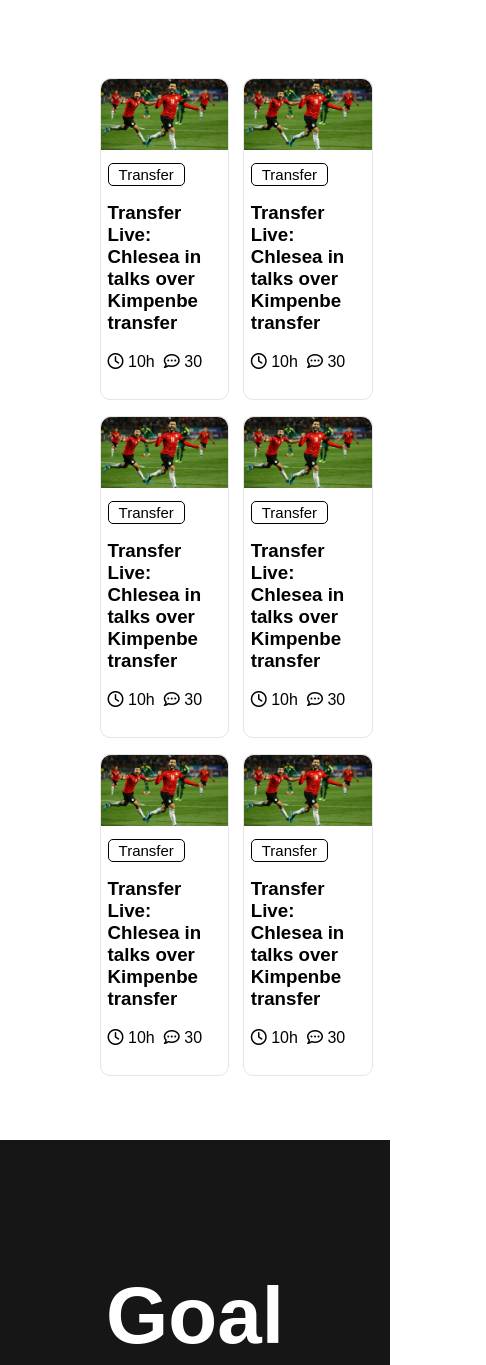
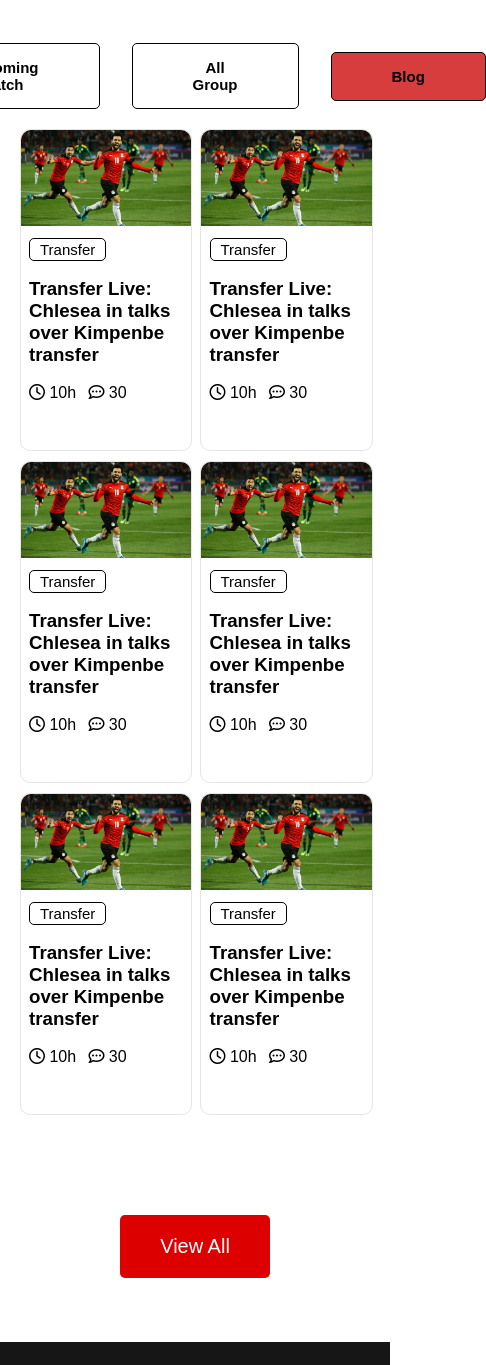
Before and after one commit to ayubparvej/world-cup, a plain HTML site: page index.html in a window 390 px wide. Shown: the part 500-1865 px from the top of the page, 486 px wide, since content can reach past the window. Drawn offline with Linux system fonts and the light colour scheme.

Commit message:
tab responsibe is done

```diff
--- a/index.html
+++ b/index.html
@@ -147,6 +147,124 @@
             </div>
         </div>
     </main>
+
+
+    <!-- design for tab -->
+
+    <div class="tab-card">
+        <div class="f-card">Upcoming Match</div>
+        <div class="f-card">All Group</div>
+        <div class="f-card blog-card">Blog</div>
+    </div>
+
+    <div class="tab-blogs">
+        <div class="blog">
+
+            <div class="blog-image">
+                <img src="/assets/Blog Image.png" alt="" class="blog-image">
+            </div>
+
+            <div class="blog-info">
+                <a class="b-button">Transfer</a>
+                <h3>Transfer Live: Chlesea in talks over Kimpenbe transfer</h3>
+
+                <div class="comment"><span><i class="fa-regular fa-clock"></i>
+
+                        10h</span><span><i class="fa-regular fa-comment-dots"></i>
+                        30</span>
+                </div>
+            </div>
+        </div>
+        <div class="blog">
+
+            <div class="blog-image">
+                <img src="/assets/Blog Image.png" alt="" class="blog-image">
+            </div>
+
+            <div class="blog-info">
+                <a class="b-button">Transfer</a>
+                <h3>Transfer Live: Chlesea in talks over Kimpenbe transfer</h3>
+
+                <div class="comment"><span><i class="fa-regular fa-clock"></i>
+
+                        10h</span><span><i class="fa-regular fa-comment-dots"></i>
+                        30</span>
+                </div>
+            </div>
+        </div>
+        <div class="blog">
+
+            <div class="blog-image">
+                <img src="/assets/Blog Image.png" alt="" class="blog-image">
+            </div>
+
+            <div class="blog-info">
+                <a class="b-button">Transfer</a>
+                <h3>Transfer Live: Chlesea in talks over Kimpenbe transfer</h3>
+
+                <div class="comment"><span><i class="fa-regular fa-clock"></i>
+
+                        10h</span><span><i class="fa-regular fa-comment-dots"></i>
+                        30</span>
+                </div>
+            </div>
+        </div>
+        <div class="blog">
+
+            <div class="blog-image">
+                <img src="/assets/Blog Image.png" alt="" class="blog-image">
+            </div>
+
+            <div class="blog-info">
+                <a class="b-button">Transfer</a>
+                <h3>Transfer Live: Chlesea in talks over Kimpenbe transfer</h3>
+
+                <div class="comment"><span><i class="fa-regular fa-clock"></i>
+
+                        10h</span><span><i class="fa-regular fa-comment-dots"></i>
+                        30</span>
+                </div>
+            </div>
+        </div>
+        <div class="blog">
+
+            <div class="blog-image">
+                <img src="/assets/Blog Image.png" alt="" class="blog-image">
+            </div>
+
+            <div class="blog-info">
+                <a class="b-button">Transfer</a>
+                <h3>Transfer Live: Chlesea in talks over Kimpenbe transfer</h3>
+
+                <div class="comment"><span><i class="fa-regular fa-clock"></i>
+
+                        10h</span><span><i class="fa-regular fa-comment-dots"></i>
+                        30</span>
+                </div>
+            </div>
+        </div>
+        <div class="blog">
+
+            <div class="blog-image">
+                <img src="/assets/Blog Image.png" alt="" class="blog-image">
+            </div>
+
+            <div class="blog-info">
+                <a class="b-button">Transfer</a>
+                <h3>Transfer Live: Chlesea in talks over Kimpenbe transfer</h3>
+
+                <div class="comment"><span><i class="fa-regular fa-clock"></i>
+
+                        10h</span><span><i class="fa-regular fa-comment-dots"></i>
+                        30</span>
+                </div>
+            </div>
+
+
+        </div>
+
+    </div>
+
     <div class="view">
         <a href="#" class="view-all">View All</a>
     </div>
--- a/style.css
+++ b/style.css
@@ -18,7 +18,7 @@ body {
 
     background-color: #161616;
     border-radius: 30px;
-    margin-bottom: 130px;
+    margin-bottom: 100px;
 }
 
 .text-content {
@@ -204,14 +204,20 @@ footer {
 
 @media only screen and (max-width:784px) {
 
+    body {
+        margin: 0;
+        padding: 0;
+        font-family: 'Poppins', sans-serif;
+        background-color: white;
+    }
+
     .container {
         width: 90%;
-        height: 398px;
+        height: 393px;
         margin-top: 50px;
-
         background-color: #161616;
         border-radius: 30px;
-        margin-bottom: 130px;
+
     }
 
     .heading {
@@ -257,40 +263,42 @@ footer {
         margin-top: 8vh;
     }
 
-    .main-section {
-        display: flex;
-
-        width: 90%;
-
+    .main {
+        width: 100%;
     }
 
-    .fixed-card {
+    .main-section {
+        display: none;
+    }
+
+    .tab-card {
         display: flex;
-        background-color: transparent;
         flex-direction: row;
-        display: none;
-
+        column-gap: 2em;
+        align-items: center;
+        justify-content: space-between;
     }
 
     .f-card {
-        width: 80%;
-        border-radius: 5px;
-        background-color: white;
-        font-weight: 700;
-        font-size: 14px;
-        text-align: center;
-        padding: 20px 0px;
         border: 1px solid;
+        padding: 15px 60px;
+        font-size: 15px;
     }
 
-    .blogs {
-        width: 100%;
-        border-radius: 5px;
+    .tab-blogs {
         display: grid;
         grid-template-columns: repeat(2, 1fr);
-        column-gap: 1em;
-        row-gap: 1em;
+        margin-top: 20px;
+        column-gap: 10px;
+        row-gap: 10px;
+        width: 90%;
+        margin-bottom: 100px;
+    }
+
+    .view {
         margin-bottom: 4em;
-        justify-content: center;
+        display: flex;
     }
 }
+
+@media only screen and (max-width:374) {}
```
